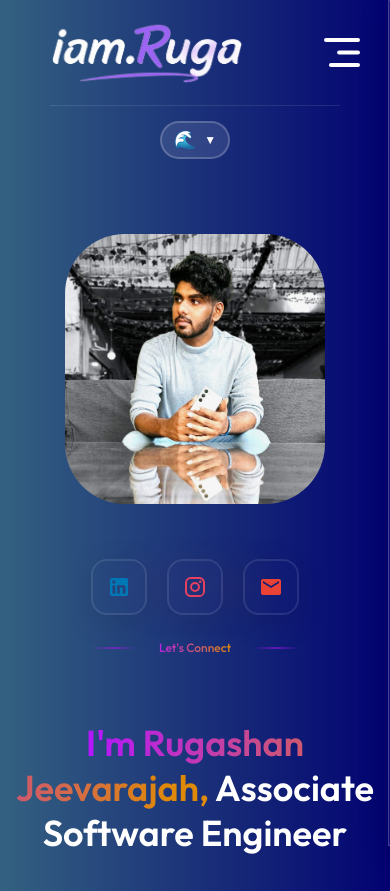
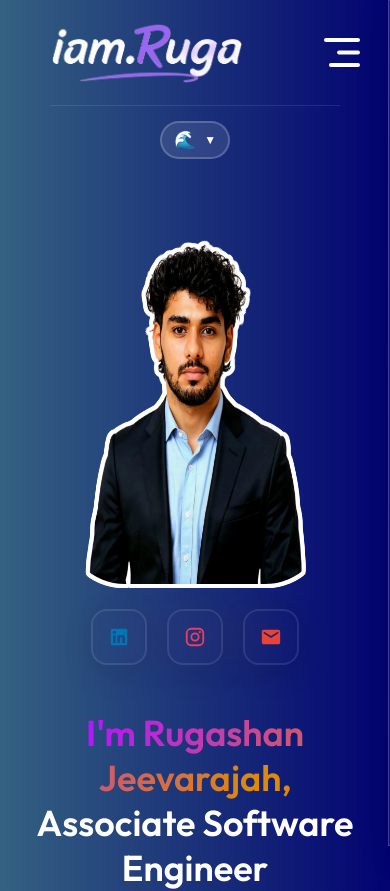
Before and after one commit to IT21054822/portfolio_amruga, a React (Vite) app: page / in a window 390 px wide. Shown: the top 891 px of the page. Built offline with nearby package versions, Linux system fonts and the light colour scheme.

Commit message:
profile and align changes

```diff
--- a/src/Components/About/About.css
+++ b/src/Components/About/About.css
@@ -269,7 +269,7 @@
     .about {
         margin: 50px 70px;
         gap: 80px;
-        align-items: start;
+        /* align-items: start; */
     }
     .about-title h1 {
         font-size: 50px;
@@ -379,7 +379,7 @@
     .about {
         margin: 30px 20px;
         gap: 50px;
-        align-items: start;
+        /* align-items: start; */
     }
     .about-title h1 {
         font-size: 40px;
--- a/src/Components/Contact/Contact.css
+++ b/src/Components/Contact/Contact.css
@@ -58,7 +58,7 @@
 .contact-right{
     display: flex;
     flex-direction: column;
-    align-items: start;
+    /* align-items: start; */
     gap: 30px;
 }
 .contact-right label{
@@ -143,7 +143,7 @@
     .contact {
         gap: 50px;
         margin: 50px 70px;
-        align-items: start;
+        /* align-items: start; */
     }
     .contact-title h1 {
         font-size: 50px;
@@ -192,7 +192,7 @@
     .contact {
         gap: 30px;
         margin: 30px 20px;
-        align-items: start;
+        /* align-items: start; */
     }
     .contact-title h1 {
         font-size: 40px;
--- a/src/Components/Hero/Hero.css
+++ b/src/Components/Hero/Hero.css
@@ -5,22 +5,44 @@
     gap: 35px;
 }
 
+.hero-image-container {
+    position: relative;
+    display: flex;
+    align-items: center;
+    gap: 40px;
+    margin-top: 50px;
+}
+
 .hero img{
-    margin-top: 100px;
-    height: 270px;
+    height: 350px;
     transition: 0.5s;
     border-radius: 60px;
+    -webkit-filter: drop-shadow(1px 1px 0 white)
+                    drop-shadow(-1px -1px 0 white)
+                    drop-shadow(1px -1px 0 white)
+                    drop-shadow(-1px 1px 0 white)
+                    drop-shadow(2px 0 0 white)
+                    drop-shadow(-2px 0 0 white)
+                    drop-shadow(0 2px 0 white)
+                    drop-shadow(0 -2px 0 white);
+    filter: drop-shadow(1px 1px 0 white)
+            drop-shadow(-1px -1px 0 white)
+            drop-shadow(1px -1px 0 white)
+            drop-shadow(-1px 1px 0 white)
+            drop-shadow(2px 0 0 white)
+            drop-shadow(-2px 0 0 white)
+            drop-shadow(0 2px 0 white)
+            drop-shadow(0 -2px 0 white);
 }
 .hero img:hover{
     transform: scale(1.1);
     transition: 0.5s;
-    border: 1px solid white;
 }
 
 .hero h1{
     text-align: center;
     width: 70%;
-    font-size: 90px;
+    font-size: 65px;
     font-weight: 600;
 }
 .hero h1 span{
@@ -82,16 +104,24 @@ line-height: 40px;
     flex-direction: column;
     align-items: center;
     gap: 25px;
-    margin: 10px 0;
-    padding: 0 20px;
+    margin: 0;
+    padding: 0;
 }
 
 .social-container {
     display: flex;
-    gap: 30px;
+    flex-direction: row;
+    gap: 20px;
     align-items: center;
     justify-content: center;
     position: relative;
+}
+
+.social-icons-vertical {
+    display: flex;
+    flex-direction: column;
+    gap: 15px;
+    align-items: center;
 }
 
 .social-container::before {
@@ -100,8 +130,8 @@ line-height: 40px;
     top: 50%;
     left: 50%;
     transform: translate(-50%, -50%);
-    width: 200px;
-    height: 80px;
+    width: 150px;
+    height: 280px;
     background: linear-gradient(45deg, rgba(180, 21, 255, 0.1), rgba(223, 137, 8, 0.1));
     border-radius: 50px;
     filter: blur(20px);
@@ -316,37 +346,64 @@ line-height: 40px;
 /* Social Divider */
 .social-divider {
     display: flex;
+    flex-direction: column;
     align-items: center;
-    gap: 15px;
-    width: 100%;
-    max-width: 400px;
-    margin-top: 10px;
+    justify-content: center;
+    gap: 8px;
+    width: auto;
+    max-width: 120px;
+    margin-top: 0;
+    margin-left: 20px;
+    height: 100%;
 }
 
 .divider-line {
-    flex: 1;
-    height: 2px;
-    background: linear-gradient(90deg, transparent, rgba(180, 21, 255, 0.5), transparent);
+    width: 4px;
+    height: 30px;
+    background: linear-gradient(180deg, transparent, rgba(180, 21, 255, 0.5), transparent);
     border-radius: 1px;
 }
 
 .divider-text {
-    font-size: 14px;
+    font-size: 16px;
     font-weight: 500;
     color: rgba(255, 255, 255, 0.7);
-    padding: 0 10px;
+    padding: 3px 0;
     background: linear-gradient(270deg, #DF8908 10%, #B415FF 100%);
     background-clip: text;
     -webkit-background-clip: text;
     -webkit-text-fill-color: transparent;
     white-space: nowrap;
+    writing-mode: vertical-rl;
+    text-orientation: mixed;
 }
 
 /* For screens between 768px and 551px */
 @media (max-width: 768px) and (min-width: 551px) {
+    .hero-image-container {
+        flex-direction: column;
+        gap: 30px;
+        margin-top: 90px;
+    }
+
     .hero img {
-        margin-top: 90px;
         width: 260px;
+        -webkit-filter: drop-shadow(1px 1px 0 white)
+                    drop-shadow(-1px -1px 0 white)
+                    drop-shadow(1px -1px 0 white)
+                    drop-shadow(-1px 1px 0 white)
+                    drop-shadow(2px 0 0 white)
+                    drop-shadow(-2px 0 0 white)
+                    drop-shadow(0 2px 0 white)
+                    drop-shadow(0 -2px 0 white);
+    filter: drop-shadow(1px 1px 0 white)
+            drop-shadow(-1px -1px 0 white)
+            drop-shadow(1px -1px 0 white)
+            drop-shadow(-1px 1px 0 white)
+            drop-shadow(2px 0 0 white)
+            drop-shadow(-2px 0 0 white)
+            drop-shadow(0 2px 0 white)
+            drop-shadow(0 -2px 0 white);
     }
     .hero h1 {
         margin-top: 10px;
@@ -367,14 +424,19 @@ line-height: 40px;
     }
     .hero-social {
         gap: 20px;
-        margin: 25px 0;
-        padding: 0 15px;
+        margin: 0;
+        padding: 0;
     }
     .social-container {
+        flex-direction: row;
+        gap: 25px;
+    }
+    .social-icons-vertical {
+        flex-direction: row;
         gap: 25px;
     }
     .social-container::before {
-        width: 180px;
+        width: 220px;
         height: 70px;
     }
     .social-link {
@@ -385,8 +447,8 @@ line-height: 40px;
     .social-icon {
         font-size: 26px !important;
     }
-    .divider-text {
-        font-size: 13px;
+    .social-divider {
+        display: none;
     }
     .hero-connect {
         padding: 20px 30px;
@@ -400,9 +462,30 @@ line-height: 40px;
 
 /* For screens 550px and below */
 @media (max-width: 550px) {
+    .hero-image-container {
+        flex-direction: column;
+        gap: 25px;
+        margin-top: 60px;
+    }
+
     .hero img {
-        margin-top: 60px;
         width: 260px;
+        -webkit-filter: drop-shadow(1px 1px 0 white)
+                    drop-shadow(-1px -1px 0 white)
+                    drop-shadow(1px -1px 0 white)
+                    drop-shadow(-1px 1px 0 white)
+                    drop-shadow(2px 0 0 white)
+                    drop-shadow(-2px 0 0 white)
+                    drop-shadow(0 2px 0 white)
+                    drop-shadow(0 -2px 0 white);
+    filter: drop-shadow(1px 1px 0 white)
+            drop-shadow(-1px -1px 0 white)
+            drop-shadow(1px -1px 0 white)
+            drop-shadow(-1px 1px 0 white)
+            drop-shadow(2px 0 0 white)
+            drop-shadow(-2px 0 0 white)
+            drop-shadow(0 2px 0 white)
+            drop-shadow(0 -2px 0 white);
     }
     .hero h1 {
         margin-top: 10px;
@@ -425,14 +508,19 @@ line-height: 40px;
     }
     .hero-social {
         gap: 15px;
-        margin: 20px 0;
-        padding: 0 10px;
+        margin: 0;
+        padding: 0;
     }
     .social-container {
+        flex-direction: row;
+        gap: 20px;
+    }
+    .social-icons-vertical {
+        flex-direction: row;
         gap: 20px;
     }
     .social-container::before {
-        width: 160px;
+        width: 200px;
         height: 60px;
     }
     .social-link {
@@ -440,32 +528,40 @@ line-height: 40px;
         height: 52px;
         border-radius: 16px;
     }
-    .social-link::before {
-        top: -40px;
-        font-size: 11px;
-        padding: 6px 10px;
-    }
     .social-icon {
-        font-size: 24px !important;
-    }
-    .social-link:hover {
-        transform: translateY(-6px) rotate(3deg) !important;
-    }
-    .divider-text {
-        font-size: 12px;
+        font-size: 22px !important;
     }
     .social-divider {
-        max-width: 300px;
-        gap: 12px;
+        display: none;
     }
     .hero-connect {
-        padding: 15px 25px;
-        border-radius: 30px;
+        padding: 18px 25px;
+        border-radius: 35px;
         text-align: center;
     }
     .hero-resume {
-        padding: 15px 25px;
-        border-radius: 30px;
+        padding: 18px 25px;
+        border-radius: 35px;
         text-align: center;
     }
 }
+
+/* For screens above 768px - Desktop Layout */
+@media (min-width: 769px) {
+    .hero-image-container {
+        justify-content: center;
+        align-items: center;
+        gap: 60px;
+    }
+
+    .hero-social {
+        align-self: center;
+    }
+
+    .social-icons-vertical {
+        display: flex;
+        flex-direction: column;
+        gap: 15px;
+        align-items: center;
+    }
+}
--- a/src/Components/Hero/Hero.jsx
+++ b/src/Components/Hero/Hero.jsx
@@ -1,6 +1,6 @@
 import React, { useState } from 'react'
 import './Hero.css'
-import profile_img from '../../assets/profile_img.jpeg'
+import profile_img from '../../assets/profile_imgg.png'
 import AnchorLink from 'react-anchor-link-smooth-scroll'
 import Resume from '../../assets/Rugashan_Jeevarajah_Resume.pdf'
 import PictureAsPdfOutlinedIcon from '@mui/icons-material/PictureAsPdfOutlined';
@@ -35,10 +35,12 @@ const Hero = () => {
 
   return (
     <div id='home' className='hero'>
+        <div className="hero-image-container">
           <img src={profile_img} alt="" />
           {/* Social Media Links */}
           <div className="hero-social">
             <div className="social-container">
+              <div className="social-icons-vertical">
                 <a href="https://linkedin.com/in/rugashanjeeva0818/" target="_blank" rel="noopener noreferrer" className="social-link linkedin" data-tooltip="LinkedIn">
                   <div className="social-bg"></div>
                   <LinkedInIcon className="social-icon" />
@@ -61,7 +63,9 @@ const Hero = () => {
                 <div className="divider-line"></div>
               </div>
             </div>
-        <h1><span>I'm Rugashan Jeevarajah,</span>  Associate Software Engineer</h1>
+          </div>
+        </div>
+        <h1><span>I'm Rugashan Jeevarajah, <br/> </span>  Associate Software Engineer</h1>
         <p>I am an Associate Software Developer with a year of hands-on experience in building dynamic web applications.</p>
 
 
--- a/src/Components/Services/Services.css
+++ b/src/Components/Services/Services.css
@@ -293,7 +293,7 @@
 /* For screens between 768px and 551px */
 @media (max-width: 768px) and (min-width: 551px) {
     .services {
-        align-items: start;
+        /* align-items: start; */
         gap: 50px;
         margin: 20px 40px;
     }
@@ -339,7 +339,7 @@
 /* For screens 550px and below */
 @media (max-width: 550px) {
     .services {
-        align-items: start;
+        /* align-items: start; */
         gap: 30px;
         margin: 20px 20px;
     }
```
Also changed, not shown: src/assets/profile_img.png (added), src/assets/profile_imgg.png (added). Lines whose indentation alone changed are shown as unchanged.
